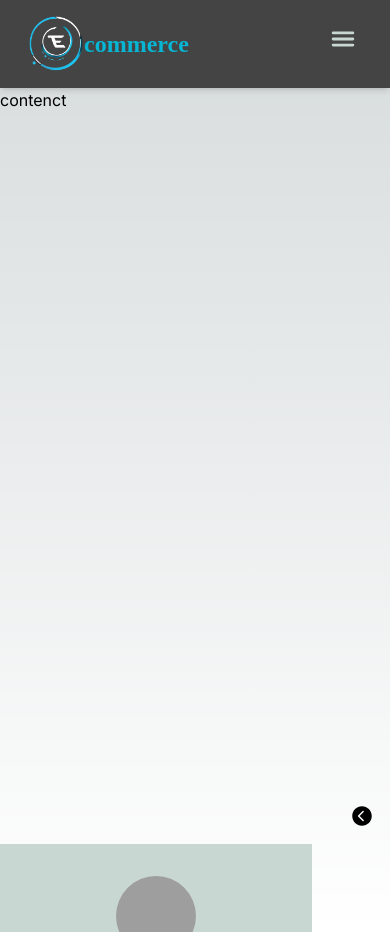
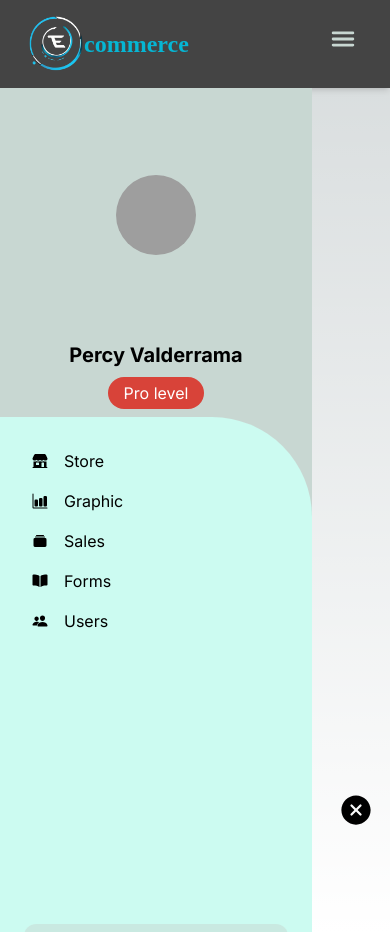
Before and after one commit to percylin33/gadget-galaxy, a Next.js app: page /dashboard in a window 390 px wide. Built offline with nearby package versions, Linux system fonts and the light colour scheme; grey boxes are pictures that could not be loaded.

Commit message:
flow-nav-styles

```diff
--- a/src/app/dashboard/page.tsx
+++ b/src/app/dashboard/page.tsx
@@ -1,14 +1,19 @@
 import Sidebar from "@/components/Sidebar"
-
+import RootLayout from "@/app/layout"
+import Link from "next/link"
 
 export default function dashboardPage() {
     return (
+      <RootLayout showNavbar={false}>
       <div className=' grid grid-cols-6 min-h-screen '>
 
         <Sidebar />
         <main>
+          <a href='/'>atras</a>
+          <br/>
           contenct
         </main>
       </div>
+      </RootLayout>
     )
   }
--- a/src/app/layout.tsx
+++ b/src/app/layout.tsx
@@ -12,14 +12,16 @@ export const metadata: Metadata = {
 
 export default function RootLayout({
   children,
+  showNavbar = true,
 }: {
   children: React.ReactNode;
+  showNavbar?: boolean;
 }) {
   return (
     <html lang="en">
 
       <body className={inter.className}>
-        <Navbar  />
+        <Navbar showNavbar={showNavbar} />
         {children}
         </body>
     </html>
--- a/src/app/page.tsx
+++ b/src/app/page.tsx
@@ -5,5 +5,4 @@ export default function Home() {
     <main className="h-screen">
       <h1>HomePage</h1>
     </main>
-  )
-}
+  )}
--- a/src/components/Navbar.tsx
+++ b/src/components/Navbar.tsx
@@ -8,8 +8,11 @@ import { useState } from 'react';
 import { TiShoppingCart } from 'react-icons/ti';
 import logo from '@/access/logo.png'
 
+interface NavbarProps {
+    showNavbar: boolean;
+  }
 
-function Navbar() {
+function Navbar({ showNavbar }: NavbarProps)  {
     let linkNav = [
         {name: "Home", link: "/"},
         {name: "Gallery", link: "/gallery"},
@@ -26,7 +29,7 @@ function Navbar() {
 
 
     return (
-        <div className='shadow-md  w-full sticky  top-0 left-0'>
+        <div className={`shadow-md w-full sticky top-0 left-0 ${showNavbar ? "" : "hidden"}`}>
             <div className='md:flex bg-nav items-center justify-between py-4 md:px-10 px-7'>
                 <div className='font-bold text-2xl cursor-pointer flex items-center font-[Poppins] text-gray-800'>
                     <Image src={logo} alt="imagen logo" className='w-14 h-14' />
--- a/src/components/Sidebar.tsx
+++ b/src/components/Sidebar.tsx
@@ -1,15 +1,15 @@
 'use client'
 
 import {useState} from 'react'
-import { IoAlbums, IoBarChart, IoBuild, IoChevronBackCircle, IoStorefront, IoBook, IoPeople } from 'react-icons/io5';
+import { IoAlbums, IoBarChart, IoBuild, IoEllipsisVerticalCircleSharp, IoStorefront, IoBook, IoPeople, IoCloseCircle } from 'react-icons/io5';
 import Link from 'next/link';
 
 function Sidebar(){
-       const [showMenu, setShowMenu] = useState(false);
+       const [showMenu, setShowMenu] = useState(true);
     return (
     <>
-    <div className={`bg-plomo h-full fixed lg:static w-[80%] left-0  ${showMenu ? "bottom-0" : "-bottom-full" }`}>
-            <div className="flex flex-col items-center justify-center p-8 gap-2">
+    <div className={`bg-plomo h-full fixed lg:static w-[80%] md:w-[40%] lg:w-full transition-all duration-300 left-0  ${showMenu ? "left-0" : "-left-full" }`}>
+            <div className="flex flex-col items-center justify-center p-8 gap-2 h-[30vh]">
                 <img src="https://www.pngall.com/wp-content/uploads/5/User-Profile-PNG-High-Quality-Image.png" alt="imagen"
                 className="w-20 h-20 object-cover rounded-full " />
             </div>
@@ -17,7 +17,7 @@ function Sidebar(){
 
             <p className="bg-rojo m-auto my-2  rounded-full py-1 px-3 text-center w-24 text-white">Pro level</p>
         {/* nav */}
-        <div className='bg-teal-100 p-6 rounded-tr-[100px] h-[70vh] flex flex-col justify-between'>
+        <div className='bg-teal-100 p-6 rounded-tr-[100px] h-[70vh] flex flex-col  justify-between overflow-y-scroll gap-8'>
         <nav>
             <Link href='#' className='flex items-center gap-4 py-2 px-2 rounded-xl hover:bg-plomo/50 transition-colors'>
                 <IoStorefront />Store
@@ -44,8 +44,9 @@ function Sidebar(){
         </div>
     </div>
     {/* boton movil */}
-    <button onClick={()=> setShowMenu(!showMenu)} className='fixed right-4 bottom-4 text-2xl'>
-        <IoChevronBackCircle />
+    <button onClick={()=> setShowMenu(!showMenu)} className='fixed right-4 bottom-4 text-4xl lg:hidden'>
+        {showMenu ? <IoCloseCircle /> : <IoEllipsisVerticalCircleSharp /> }
+
     </button>
     </>
     );
```
